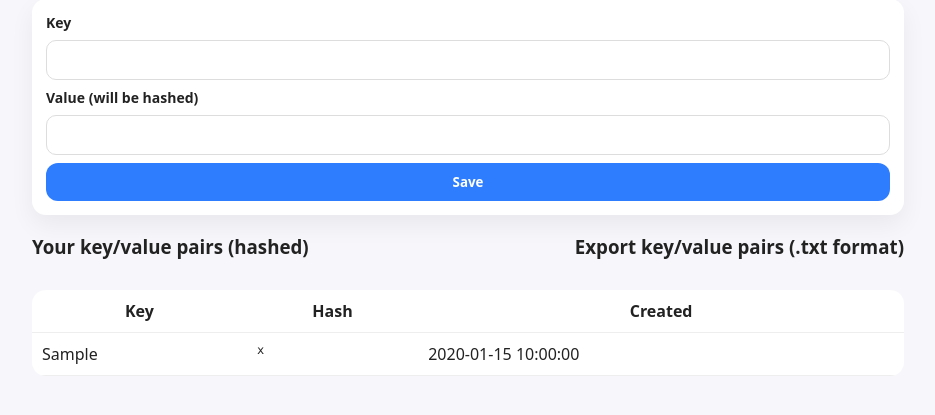
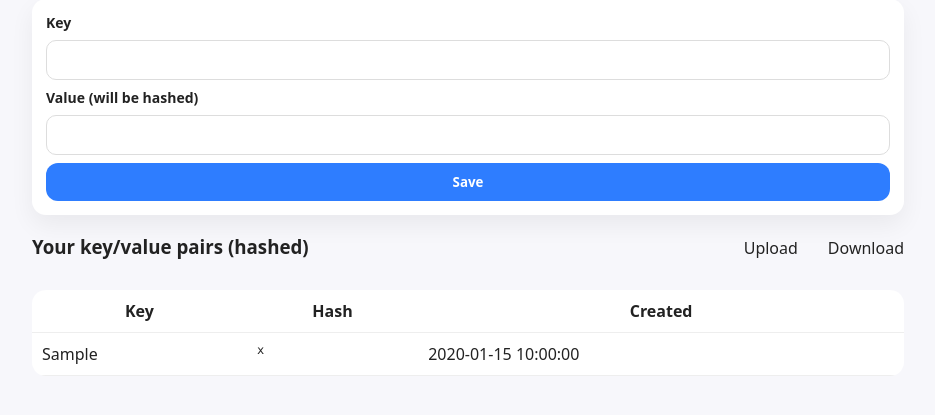
Before and after one commit to akshay-404/Flask-Web-App, a Flask app: page /dashboard in a window 1280 px wide. Shown: the part 218-633 px from the top of the page, without its empty margins (172-1107 px from the left). Run offline with Flask 3, Linux system fonts and the light colour scheme; the visitor is signed in with stand-in values (Sample User, id 1); tables that the repository leaves empty hold one stand-in row (values such as "Sample post").

Commit message:
added download function

```diff
--- a/app.py
+++ b/app.py
@@ -134,9 +134,9 @@ def inject_db_and_models():
     from models import User
     return dict(db=db, models=__import__('models'))
 
-@app.route("/export_kv", methods=["POST"])
+@app.route("/upload_kv", methods=["POST"])
 @login_required
-def export_kv():
+def upload_kv():
     user = db.session.query(User).get(session["user_id"])
     kvs = db.session.query(UserKV).filter_by(user_id=user.id).all()
     if not kvs:
@@ -159,5 +159,10 @@ def export_kv():
         flash("ℹ️ No changes detected, using existing file.", "info")
     return redirect(url_for("dashboard"))
 
+@app.route("/download_kv", methods=["POST"])
+@login_required
+def download_kv():
+    return redirect(url_for("dashboard"))
+
 if __name__ == "__main__":
     app.run(host="0.0.0.0", port=5000, debug=True)
--- a/static/styles.css
+++ b/static/styles.css
@@ -177,14 +177,13 @@ h2 {
 
 .table-heading-row {
   display: flex;
-  justify-content: space-between;
-  align-items: baseline; /* aligns both h3 and button text at baseline */
+  align-items: baseline;
 }
 
 .export-btn {
   all: unset;            /* removes all default button styles */
-  font-size: 1.17em;     /* same as <h3> */
-  font-weight: bold;
+  font-size: 1em;     /* same as <h3> */
+  font-weight: normal;
   cursor: pointer;
   color: inherit;        /* inherit heading color */
   transition: transform 0.2s ease, color 0.2s ease;
@@ -195,3 +194,9 @@ h2 {
   color: #2e7dff;        /* hover effect */
   transform: scale(1.05);
 }
+
+.table-heading-actions {
+  margin-left: auto;   /* This pushes the actions to the right */
+  display: flex;
+  gap: 30px;            /* Reasonable space between buttons */
+}
--- a/templates/dashboard.html
+++ b/templates/dashboard.html
@@ -14,9 +14,14 @@
 
 <div class="table-heading-row">
   <h3>Your key/value pairs (hashed)</h3>
-  <form action="{{ url_for('export_kv') }}" method="post" class="export">
-    <button type="submit" class="export-btn">Export key/value pairs (.txt format)</button>
-  </form>
+  <div class="table-heading-actions">
+    <form action="{{ url_for('upload_kv') }}" method="post" class="export">
+      <button type="submit" class="export-btn">Upload</button>
+    </form>
+    <form action="{{ url_for('download_kv') }}" method="post" class="export">
+      <button type="submit" class="export-btn">Download</button>
+    </form>
+  </div>
 </div>
 
 
```
